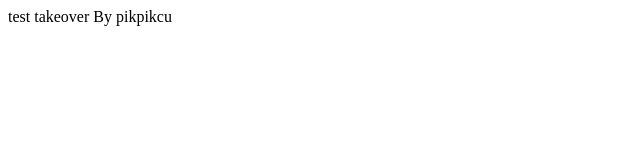
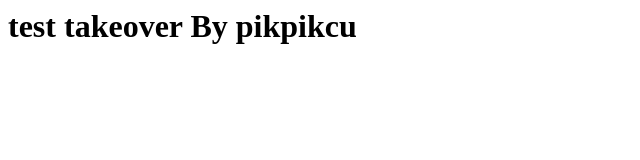
Before and after one commit to super-adventure-492yzem-pages/test, a plain HTML site: page index.html in a window 1280 px wide. Shown: the whole page, without its empty margins (0-640 px from the left). Drawn offline with Linux system fonts and the light colour scheme.

Commit message:
Update index.html

```diff
--- a/index.html
+++ b/index.html
@@ -1,6 +1,4 @@
 <html>
-<b></b>test takeover By pikpikcu </b>
-
+<b><h1>test takeover By pikpikcu</h1> </b>
 <script><alert(document.cookie)</script>
-<script><alert('TAKEOVER_BY_PIKPIKCU')</script>
 </html>
```
